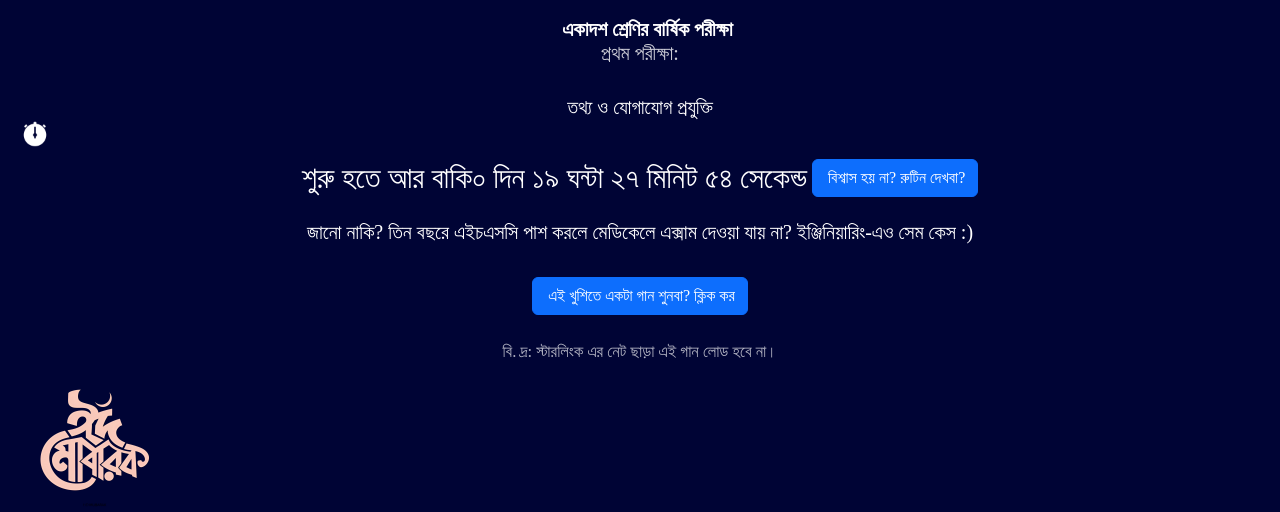
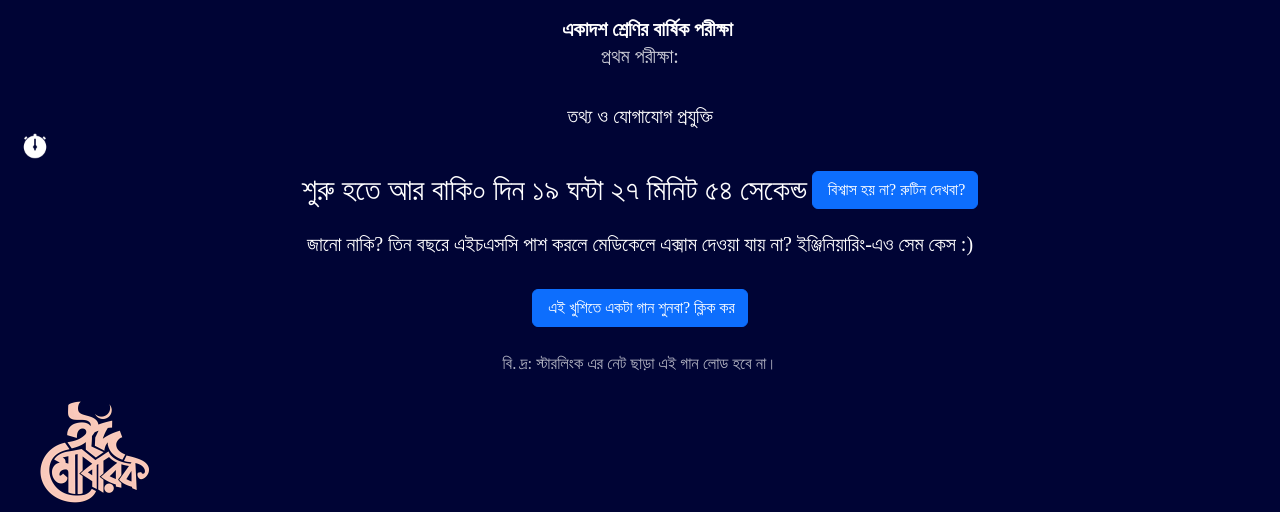
Before and after one commit to gccc26/gccc26.github.io, a plain HTML site: page index.html in a window 1280 px wide. Shown: the part 281-793 px from the top of the page. Drawn offline with nearby package versions, Linux system fonts and the light colour scheme; no server answers; a web font is replaced by a local one.

Commit message:
Update index.html

```diff
--- a/index.html
+++ b/index.html
@@ -167,7 +167,7 @@
       <img id="fly" class="white-svg" src="assets/logo.svg" alt="GCCC" style="width:150px"></img>
       <h1 style="margin-top: 10px; margin-bottom: 20px; padding-left: 15px;">Govt. City College, Chattogram </br>সরকারি সিটি কলেজ, চট্টগ্রাম </h1>
       <h1 style="margin-top: 10px; padding-left: 15px;"><b>একাদশ শ্রেণির বার্ষিক পরীক্ষা</b></h1>
-        <h2 style="opacity: 0.8;">প্রথম পরীক্ষা:</h2></br><h1>তথ্য ও যোগাযোগ প্রযুক্তি</h1>
+      <p style="opacity: 0.8;">প্রথম পরীক্ষা:</p></br><p>তথ্য ও যোগাযোগ প্রযুক্তি</p>
       <img src="assets/clock.png" style="width:30px"></img>
       <a style="font-weight: 500; font-size: 30px;" id="countdown"></a>
       <a href="https://gccc.edu.bd/blog/একাদশ-শ্রেণির-বার্ষিক-পর-2/" class="btn btn-primary w-13" style="margin-top: 10px; margin-bottom: 20px; padding-left: 15px;">বিশ্বাস হয় না? রুটিন দেখবা?</a>
```
